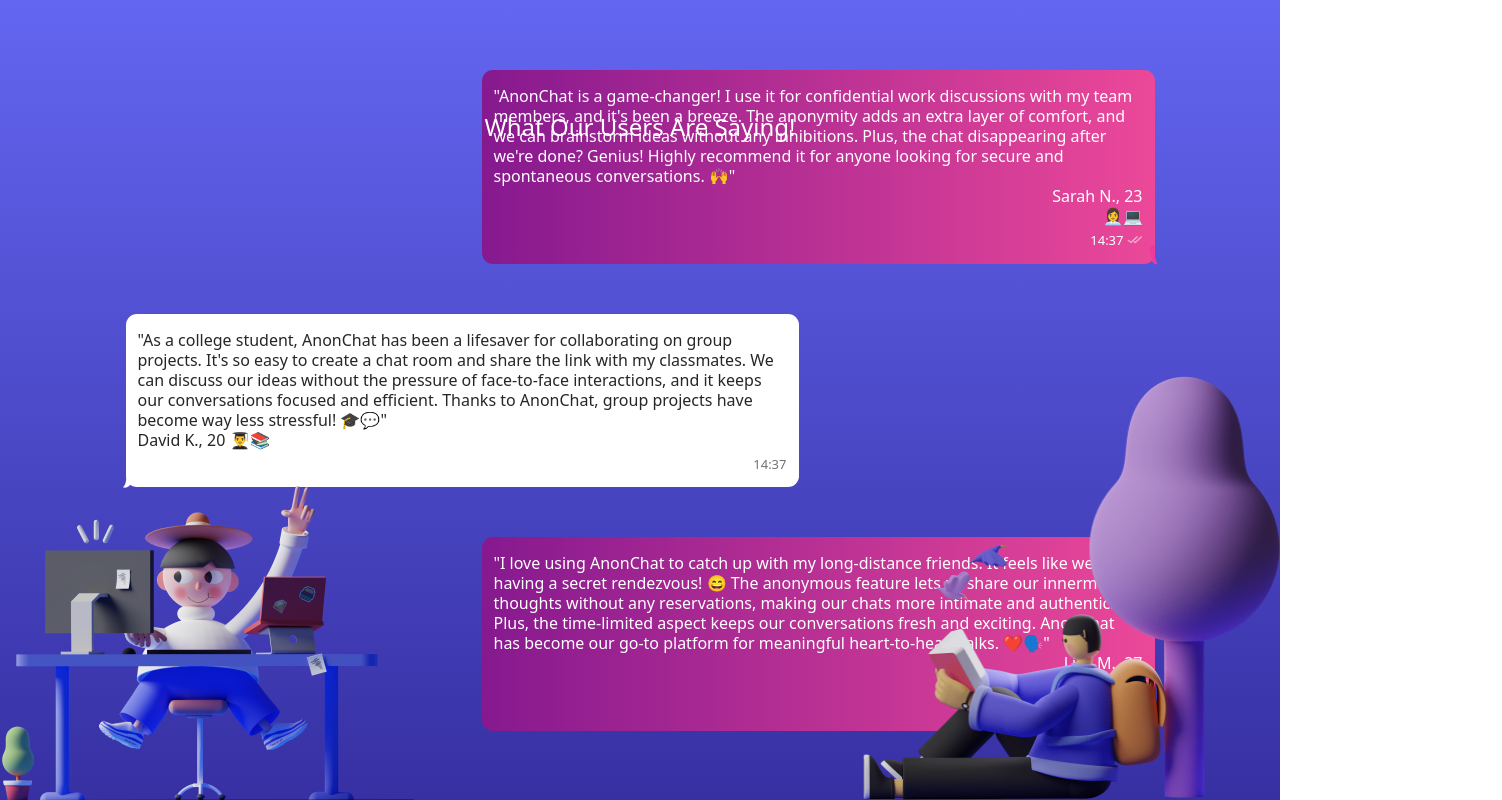
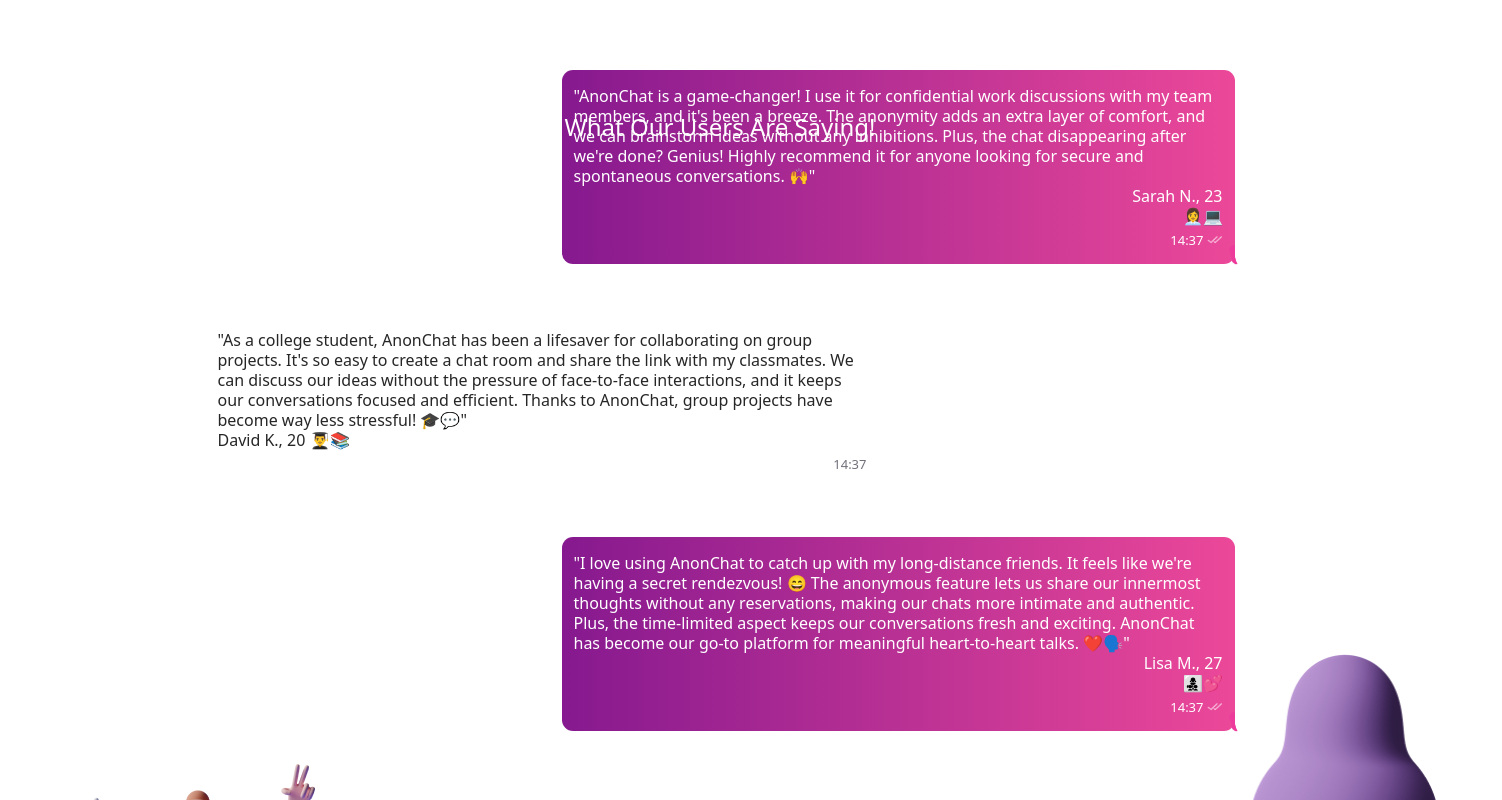
Before and after one commit to world-wide-techies/annon_chat, a Next.js app: page / in a window 1280 px wide. Shown: the top 800 px of the page, 1502 px wide, since content can reach past the window. Built offline with nearby package versions, Linux system fonts and the light colour scheme; a web font is replaced by a local one.

Commit message:
Monday, August 7, 2023 at 10:39 AM West Africa Standard Time

```diff
--- a/app/components/testimonials_comp.js
+++ b/app/components/testimonials_comp.js
@@ -9,7 +9,7 @@ import CONTAINER1 from "@/public/assets/images/container1.png";
 const Testimonials = () => {
   return (
     <>
-      <div className="w-full h-full relative bg-gradient-to-b from-indigo-500 to-indigo-800">
+      <div className="w-[1440px] h-[1078px] relative  ">
         <div className="w-[1029px] flex flex-col h-screen space-y-[50px] justify-center mx-auto">
           <div className=" w-[673px] relative px-3 py-4 self-end bg-gradient-to-r  from-fuchsia-800 to-pink-500 rounded-[11px] ">
             <div className="w-[11px] h-5 right-[-5px] bottom-[-1px] absolute">
```
